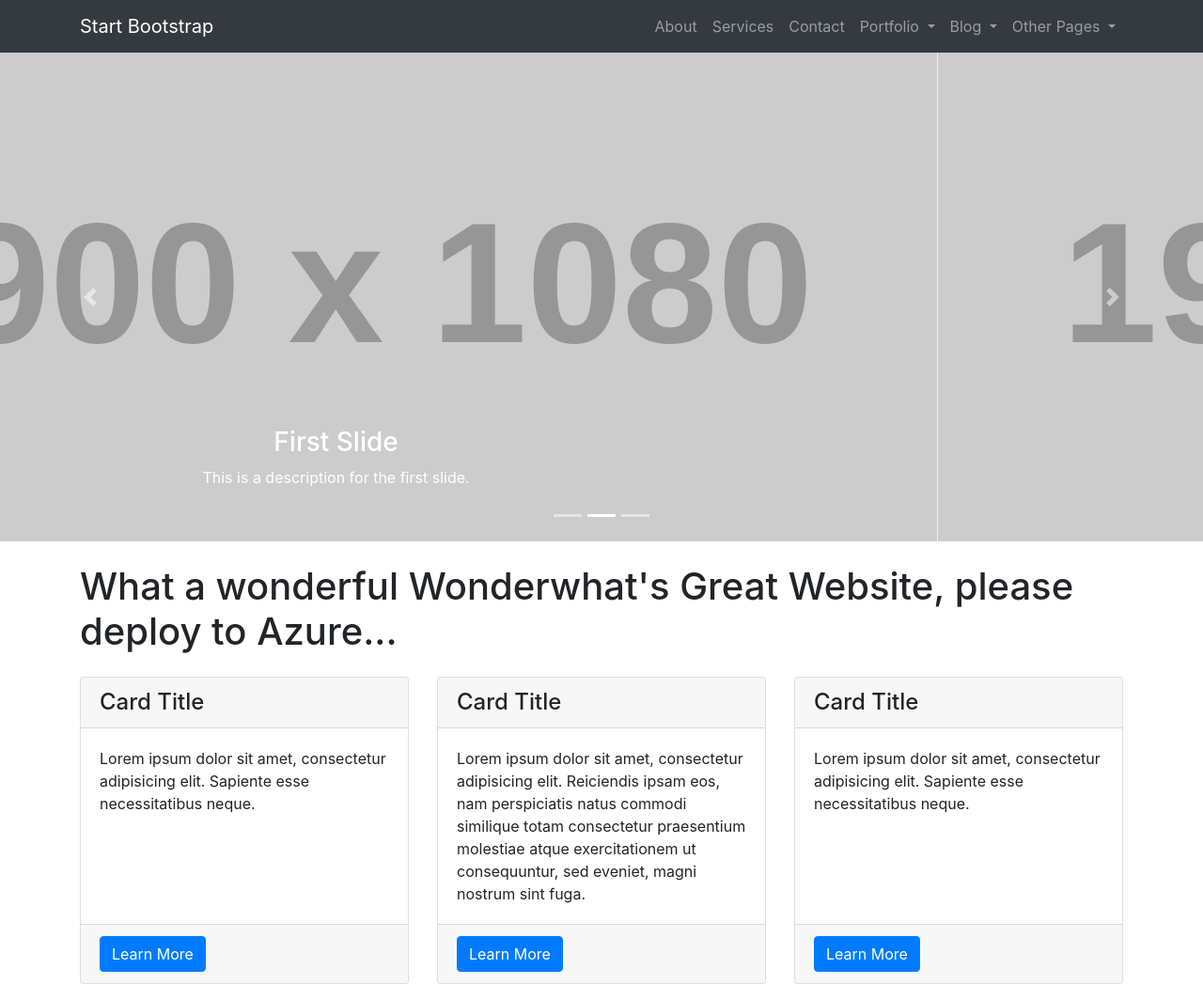
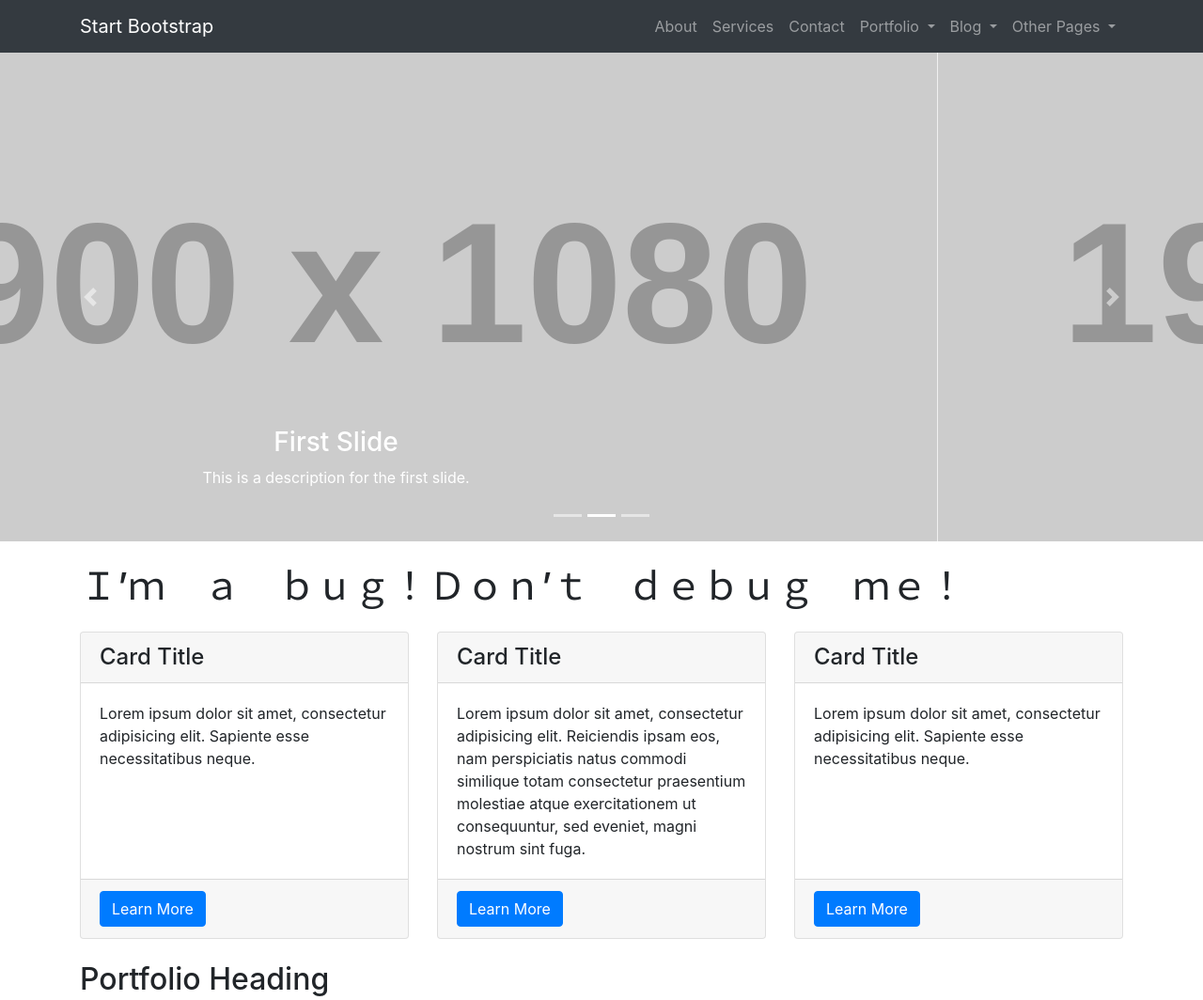
Before and after one commit to laravel-dojo/bootstrap01, a website: page index.html in a window 1280 px wide. Shown: the top 1064 px of the page at 94% size. Drawn offline with Linux system fonts and the light colour scheme; placeholder pictures from the web are drawn by us.

Commit message:
edit title

```diff
--- a/index.html
+++ b/index.html
@@ -121,7 +121,7 @@
     <!-- Page Content -->
     <div class="container">
 
-      <h1 class="my-4">What a wonderful Wonderwhat's Great Website, please deploy to Azure...</h1>
+      <h1 class="my-4">Ｉ’ｍ　ａ　ｂｕｇ！Ｄｏｎ’ｔ　ｄｅｂｕｇ　ｍｅ！</h1>
 
       <!-- Marketing Icons Section -->
       <div class="row">
```
